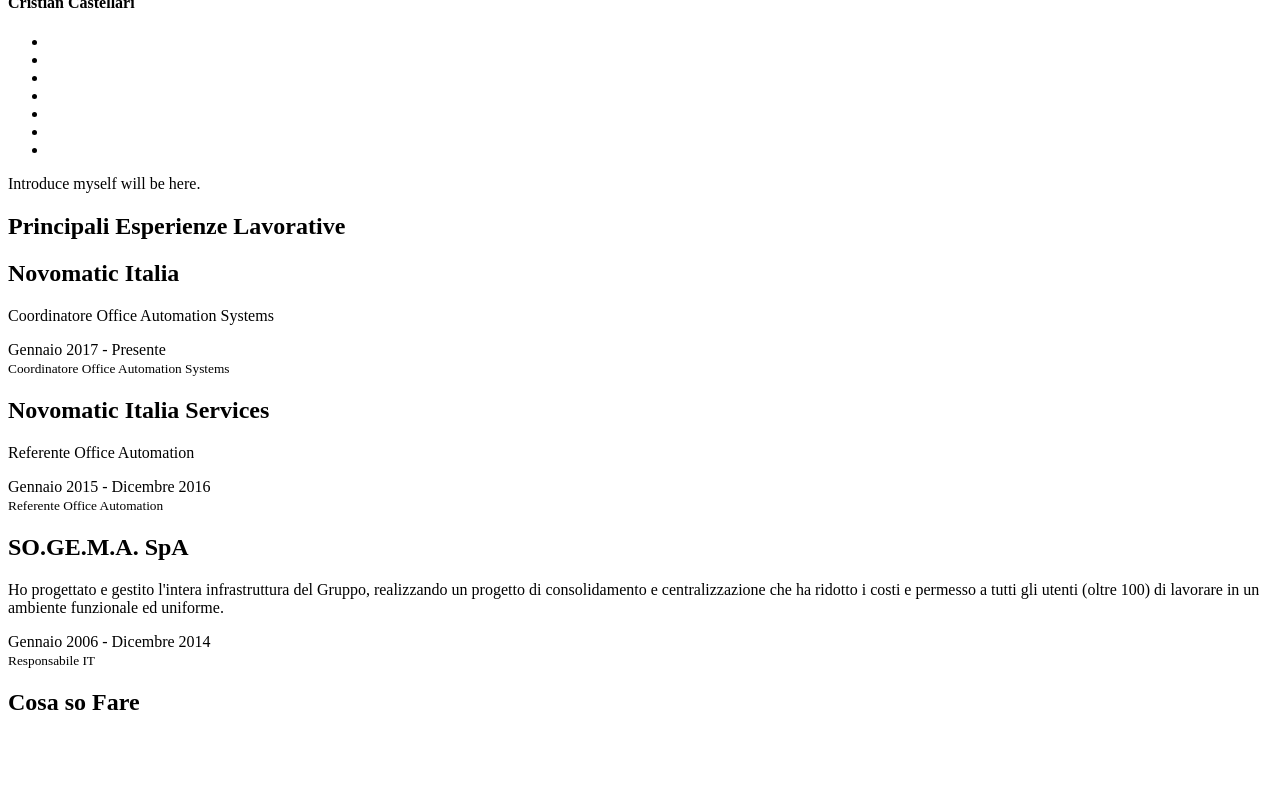
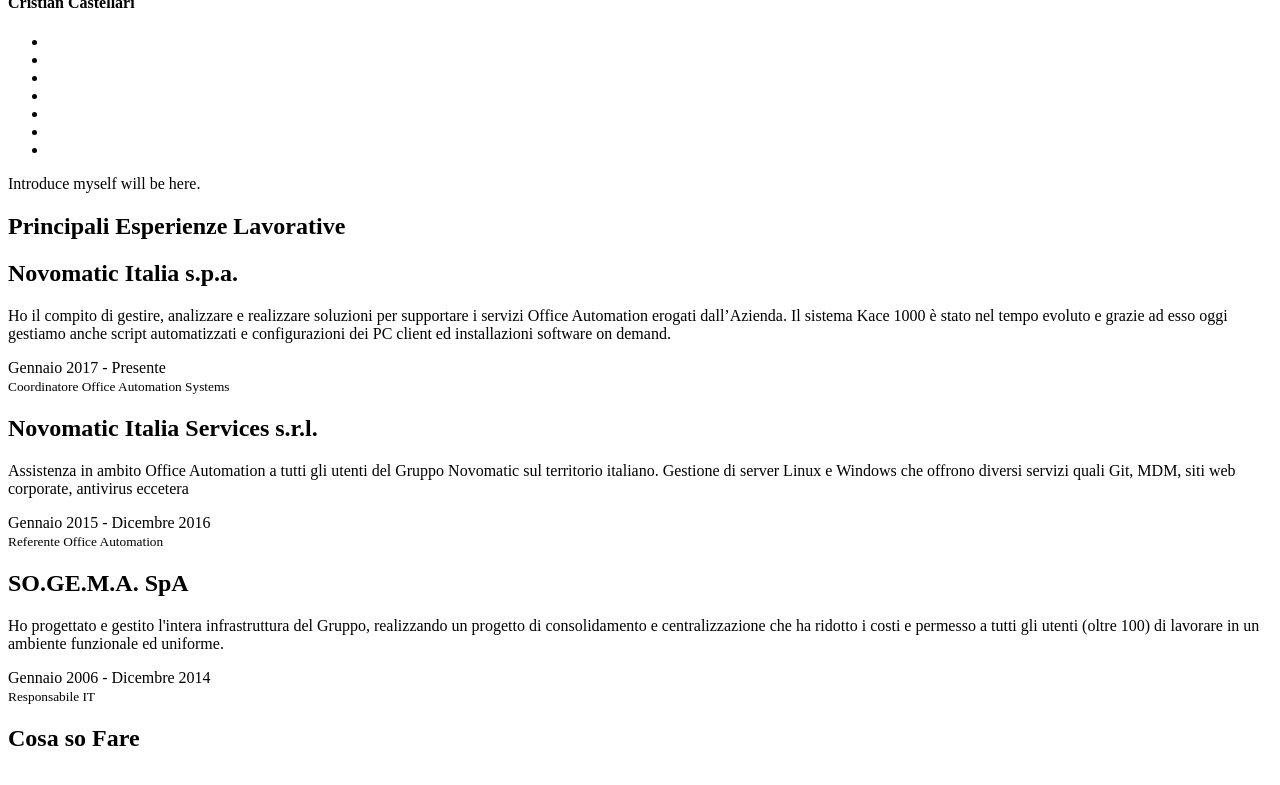
Before and after one commit to Skyflash/skyflash.github.io, a Jekyll site: the page built from index.html, in a window 1280 px wide and 900 px high, scrolled down 559 px. Shown: the top 785 px of the window. Built offline with Jekyll 4.4.1, drawn with Linux system fonts in a browser that asks for light colours.

Commit message:
Aggiornato careers

```diff
--- a/_data/index/careers.yml
+++ b/_data/index/careers.yml
@@ -1,10 +1,10 @@
 # careers section data
 # if you don't have language feature(language.yml is empty), ignore "i18n" items
 - name:
-    detail: Novomatic Italia
+    detail: Novomatic Italia s.p.a.
     i18n: novomatic_b
   desc:
-    detail: Coordinatore Office Automation Systems
+    detail: Ho il compito di gestire, analizzare e realizzare soluzioni per supportare i servizi Office Automation erogati dall’Azienda. Il sistema Kace 1000 è stato nel tempo evoluto e grazie ad esso oggi gestiamo anche script automatizzati e configurazioni dei PC client ed installazioni software on demand.
     i18n: novomatic_b_desc
   date:
     detail: Gennaio 2017 - Presente
@@ -16,10 +16,10 @@
   present: true
 
 - name:
-    detail: Novomatic Italia Services
+    detail: Novomatic Italia Services s.r.l.
     i18n: novomatic
   desc:
-    detail: Referente Office Automation
+    detail: Assistenza in ambito Office Automation a tutti gli utenti del Gruppo Novomatic sul territorio italiano. Gestione di server Linux e Windows che offrono diversi servizi quali Git, MDM, siti web corporate, antivirus eccetera
     i18n: novomatic_desc
   date:
     detail: Gennaio 2015 - Dicembre 2016
@@ -41,4 +41,4 @@
   job:
     detail: Responsabile IT
     i18n: sogema_job
-  icon: fa-server
+  icon: fa-plus-square
--- a/_data/index/skills.yml
+++ b/_data/index/skills.yml
@@ -2,5 +2,5 @@
 
 label: Ability
 id : cs
-aspects: Quest KACE, Windows Server, Linux/Shell, IBM Notes/Domino, Citrix XenApp, Citrix XenDesktop, Active Directory, WordPress, Git, GitHub, HTML/CSS, ITIL
-percentage: 99, 90, 85, 90, 85, 80, 85, 90, 65, 70, 65, 80
+aspects: Quest KACE, Windows Server, Linux/Shell, IBM Notes/Domino, Citrix XenApp, Citrix XenDesktop, Active Directory, WordPress, Git, GitHub, HTML/CSS, Jekyll, ITIL
+percentage: 99, 90, 85, 90, 85, 80, 90, 85, 70, 80, 65, 75, 85
```
